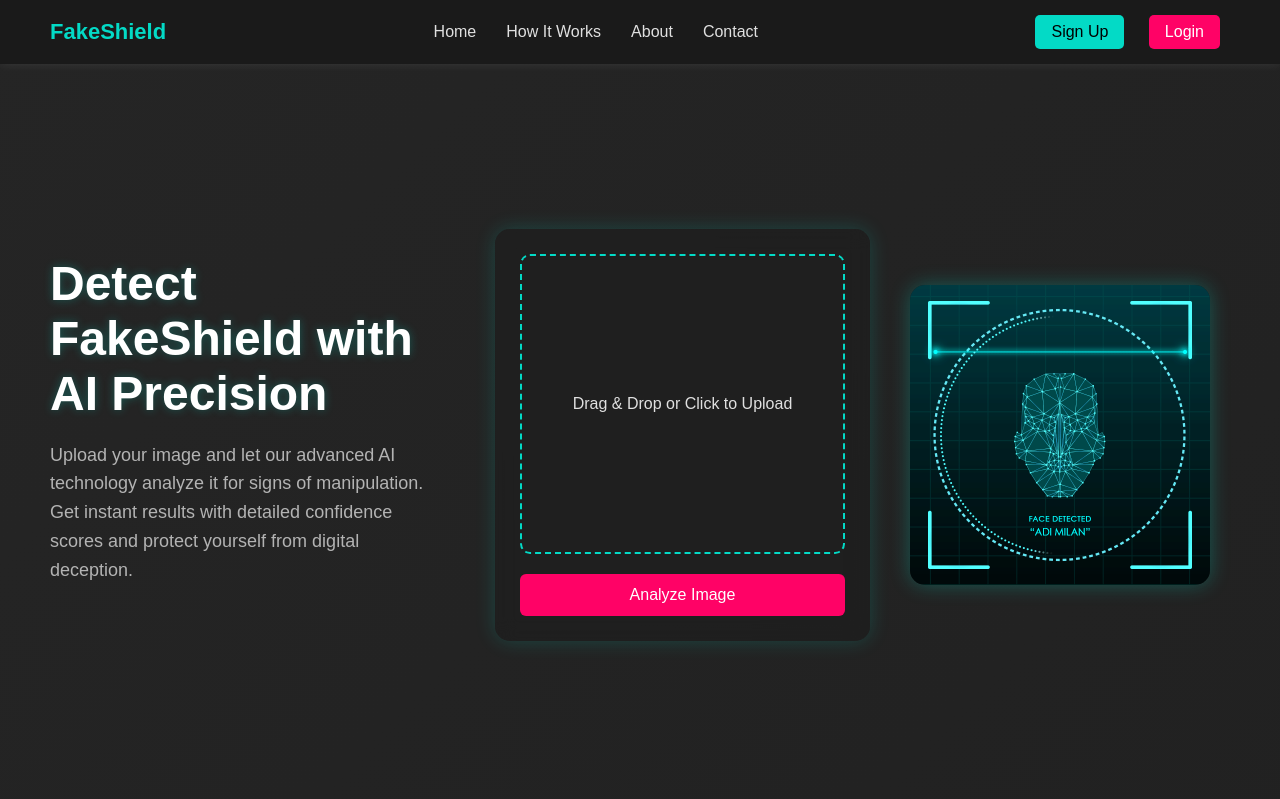
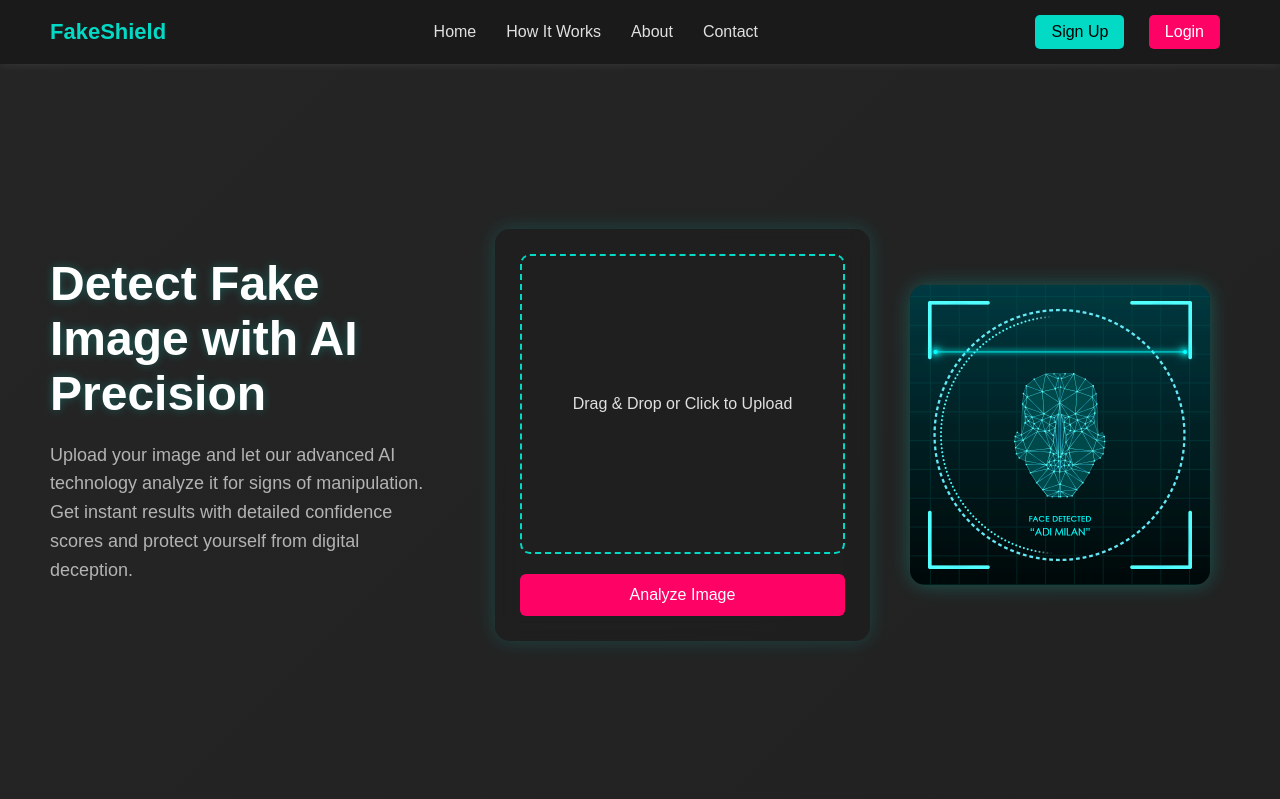
Before and after one commit to Srinjoy2004/FakeShield_DOUBLE-SLASH-3.0, a Flask app: page / in a window 1280 px wide. Shown: the top 799 px of the page. Run offline with Flask 3, Linux system fonts and the light colour scheme; some libraries are stand-ins or nearby versions.

Commit message:
made a small text change

```diff
--- a/templates/index.html
+++ b/templates/index.html
@@ -34,7 +34,7 @@
 
     <section class="hero-section" id="home">
         <div class="hero-content">
-            <h1>Detect FakeShield with AI Precision</h1>
+            <h1>Detect Fake Image with AI Precision</h1>
             <p>Upload your image and let our advanced AI technology analyze it for signs of manipulation. Get instant results with detailed confidence scores and protect yourself from digital deception.</p>
         </div>
 
```
